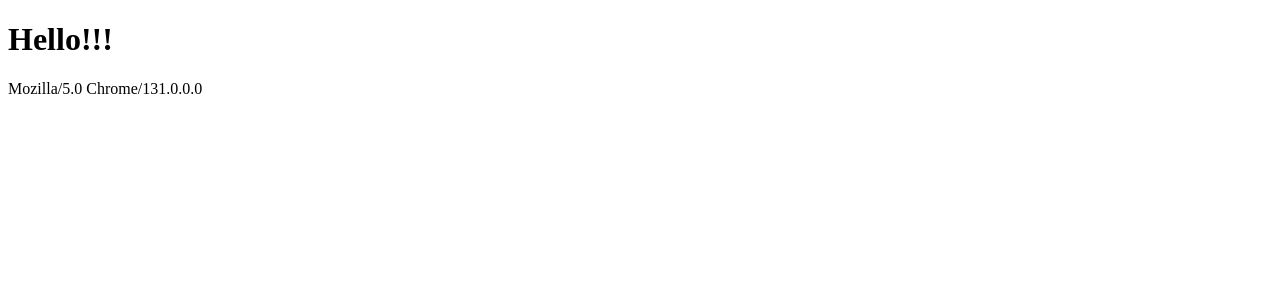
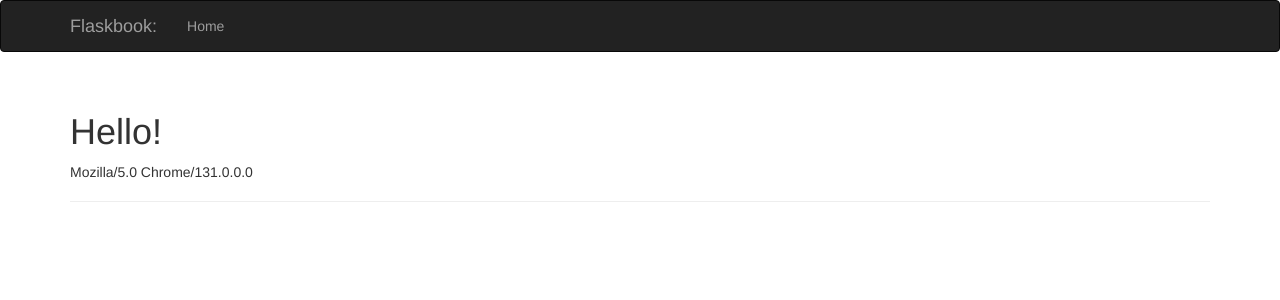
Before and after one commit to ealesid/flaskbook, a Flask app: page / in a window 1280 px wide. Shown: the top 300 px of the page. Run offline with Flask 2, Linux system fonts and the light colour scheme; some libraries are stand-ins or nearby versions.

Commit message:
p1ch3: bootstrap and static links

```diff
--- a/run.py
+++ b/run.py
@@ -1,8 +1,10 @@
 from flask import Flask, request, render_template
 from flask_script import Manager
+from flask_bootstrap import Bootstrap
 
 app = Flask(__name__)
 manager = Manager(app)
+bs = Bootstrap(app)
 
 
 @app.route('/')
@@ -18,6 +20,18 @@ def user(name):
     # return '<h1>Hello, %s!</h1>' % name
     return render_template('user.html', name=name)
 
+
+
+@app.errorhandler(404)
+def page_not_found(e):
+    return render_template('404.html'), 404
+
+
+@app.errorhandler(500)
+def internal_server_error(e):
+    return render_template(('500.html')), 500
+
+
 if __name__ == '__main__':
     # app.run(debug=True)
     manager.run()           # to run in command line as 'python3 ./run.py runserver'
--- a/templates/base.html
+++ b/templates/base.html
@@ -1,13 +1,39 @@
-<!DOCTYPE html>
-<html lang="en">
-<head>
-    <meta charset="UTF-8">
-    {% block head %}
-        <title>{% block title %}{% endblock %} - Flaskbook</title>
-    {% endblock %}
-</head>
-<body>
-    {% block body %}
-    {% endblock %}
-</body>
-</html>
+{% extends "bootstrap/base.html" %}
+
+{% block head %}
+{{ super() }}
+<link rel="shortcut icon" href="{{ url_for('static', filename = 'favicon.ico') }}"
+    type="image/x-icon">
+<link rel="icon" href="{{ url_for('static', filename = 'favicon.ico') }}"
+    type="image/x-icon">
+{% endblock %}
+
+{% block title %}Flaskbook{% endblock %}
+
+{% block navbar %}
+<div class="navbar navbar-inverse" role="navigation">
+    <div class="container">
+        <div class="navbar-header">
+            <button type="button" class="navbar-toggle"
+             data-toggle="collapse" data-target=".navbar-collapse">
+                <span class="sr-only">Toggle navigation</span>
+                <span class="icon-bar"></span>
+                <span class="icon-bar"></span>
+                <span class="icon-bar"></span>
+            </button>
+            <a class="navbar-brand" href="/">Flaskbook:</a>
+        </div>
+        <div class="navbar-collapse collapse">
+            <ul class="nav navbar-nav">
+                <li><a href="/">Home</a></li>
+            </ul>
+        </div>
+    </div>
+</div>
+{% endblock %}
+
+{% block content %}
+<div class="container">
+    {% block page_content %}{% endblock %}
+</div>
+{% endblock %}
--- a/templates/index.html
+++ b/templates/index.html
@@ -1,11 +1,10 @@
-<!DOCTYPE html>
-<html lang="en">
-<head>
-    <meta charset="UTF-8">
-    <title>Flaskbook</title>
-</head>
-<body>
-    <h1>Hello!!!</h1>
+{% extends "base.html" %}
+
+{% block title %}Flaskbook{% endblock %}
+
+{% block page_content %}
+<div class="page-header">
+    <h1>Hello!</h1>
     <p>{{ ua }}</p>
-</body>
-</html>
+</div>
+{% endblock %}
```
Also changed, not shown: templates/404.html (added, +9 -0 lines), templates/user.html (+9 -10 lines).
